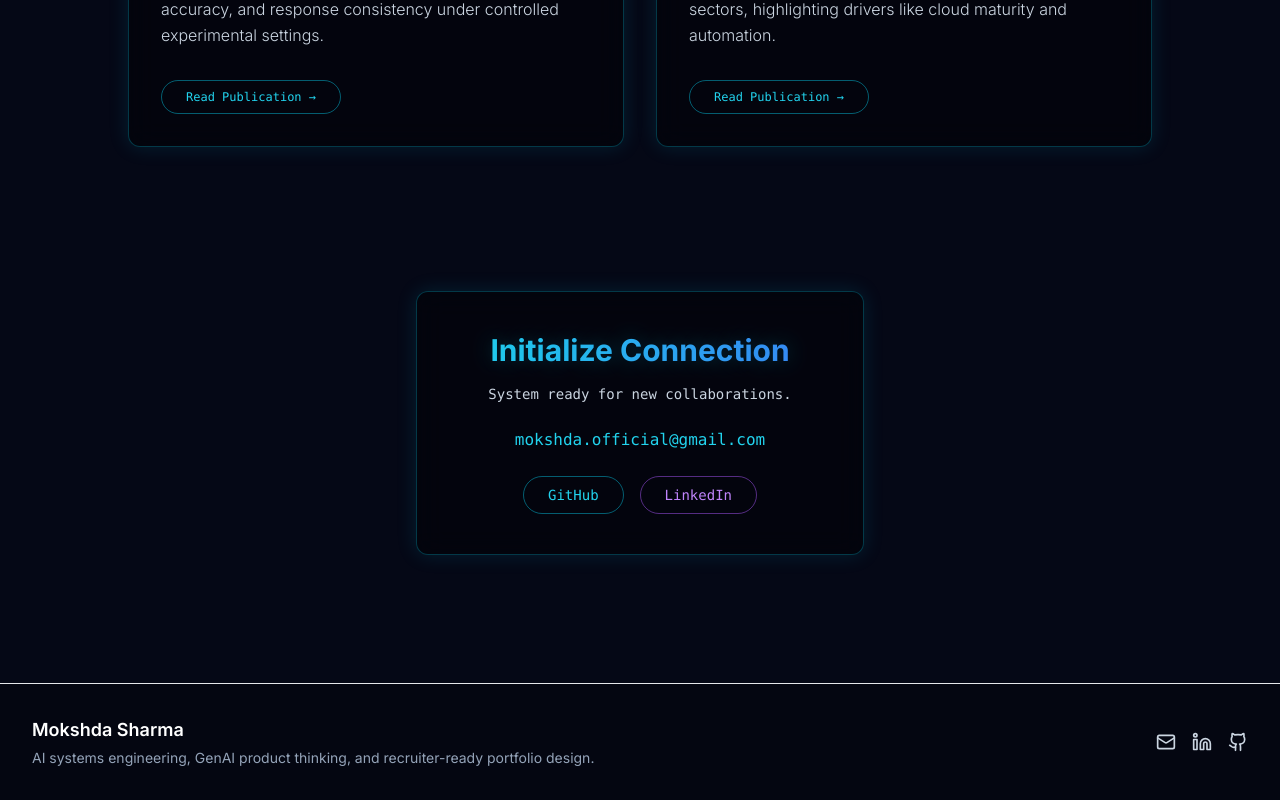
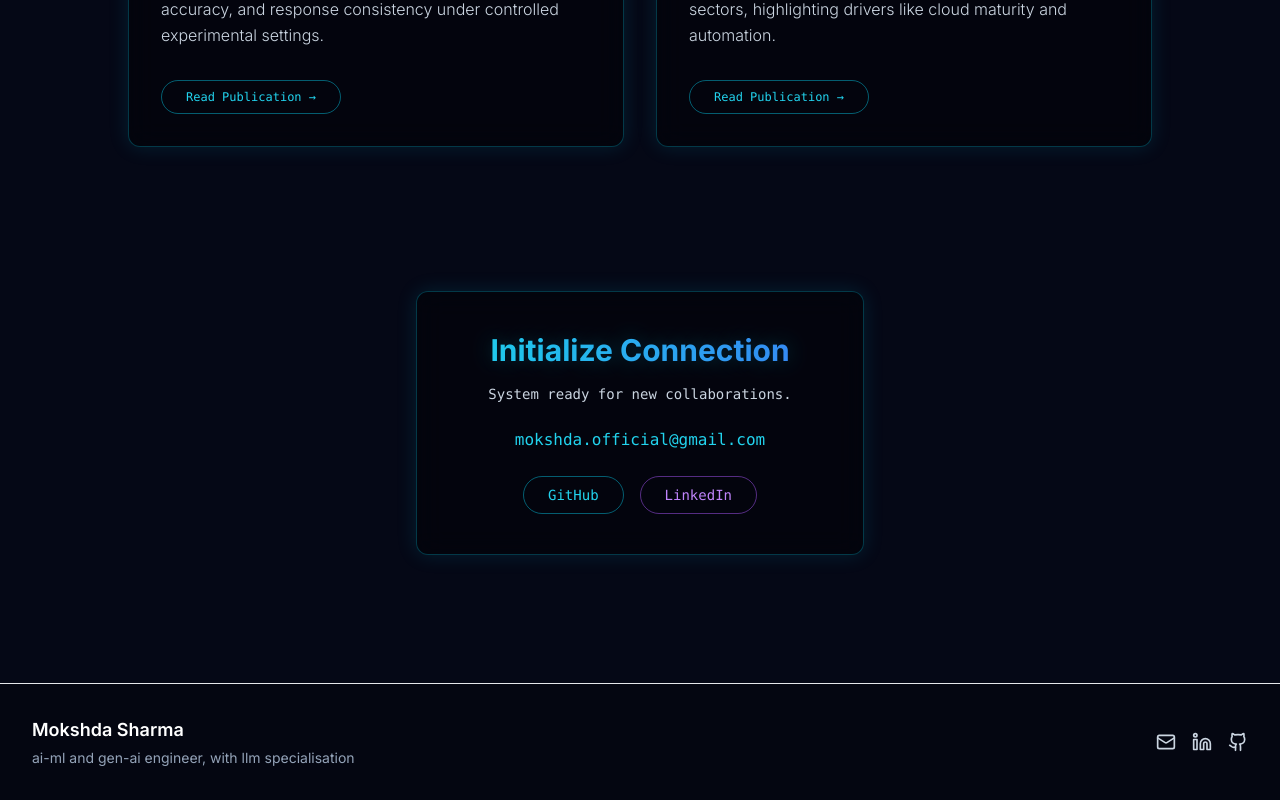
Before and after one commit to MokshdaSharma/Portfolio, a Next.js app: page / in a window 1280 px wide. Shown: the part 5153-5953 px from the top of the page. Built offline with nearby package versions, Linux system fonts and the light colour scheme.

Commit message:
fix: update footer tagline

```diff
--- a/components/site-footer.tsx
+++ b/components/site-footer.tsx
@@ -8,7 +8,7 @@ export function SiteFooter() {
       <div className="mx-auto flex w-full max-w-7xl flex-col gap-6 px-5 py-8 md:flex-row md:items-center md:justify-between md:px-8">
         <div>
           <p className="text-lg font-semibold text-white">{profile.name}</p>
-          <p className="mt-1 text-sm text-slate-400">AI systems engineering, GenAI product thinking, and recruiter-ready portfolio design.</p>
+          <p className="mt-1 text-sm text-slate-400">ai-ml and gen-ai engineer, with llm specialisation</p>
         </div>
         <div className="flex items-center gap-4 text-slate-300">
           <Link href={`mailto:${contactDetails.email}`} aria-label="Email">
```
